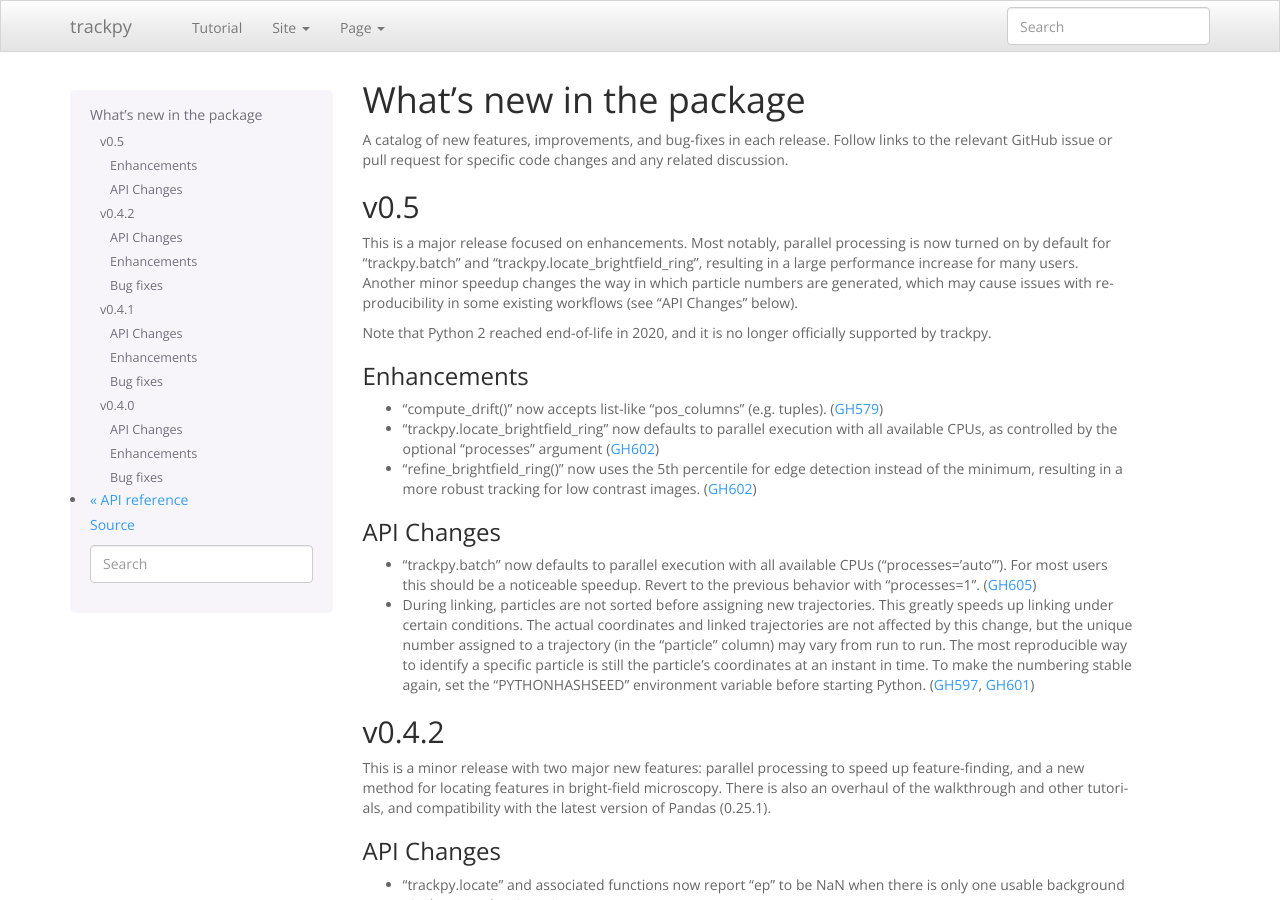
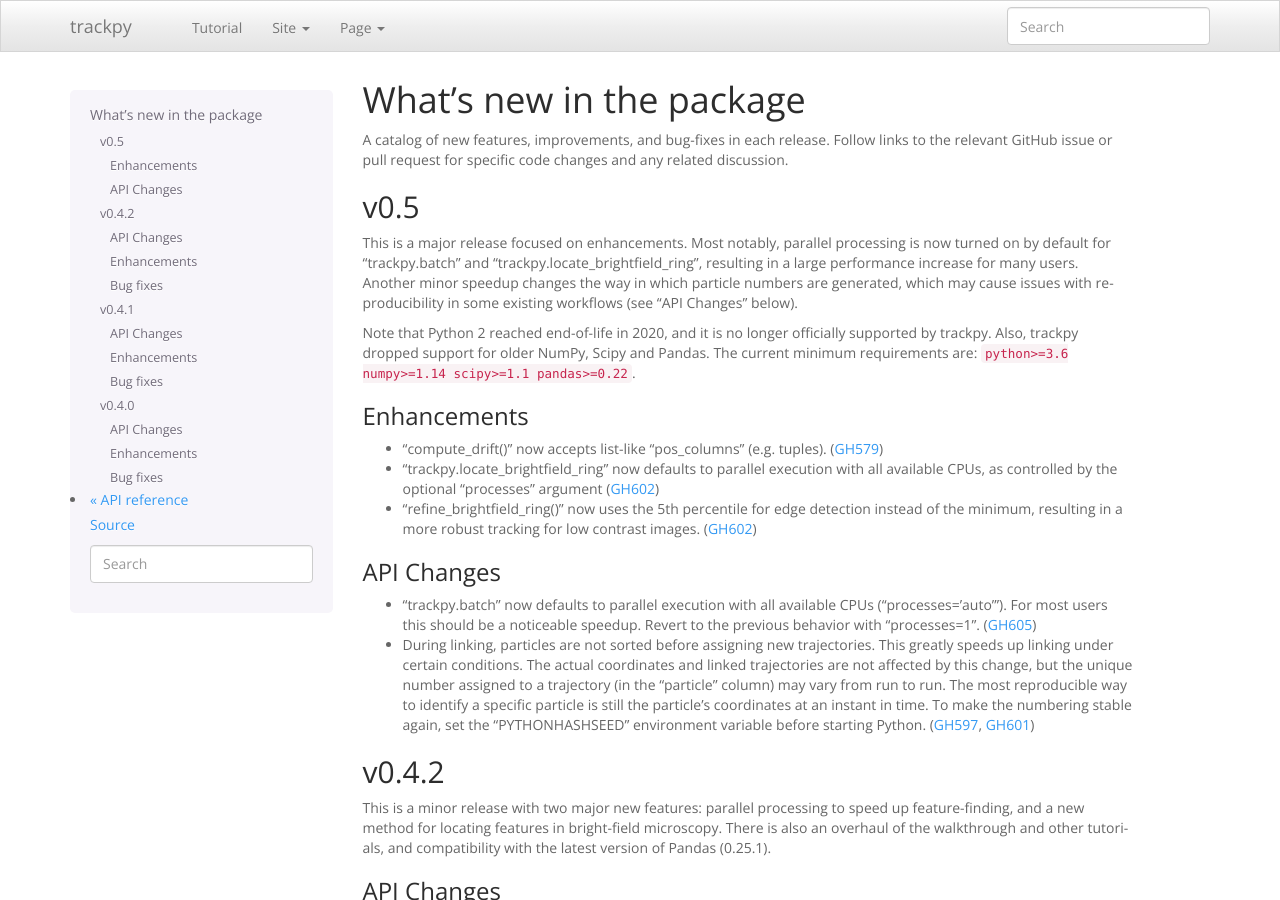
Before and after one commit to soft-matter/trackpy, a Sphinx documentation site: the page built from doc/whatsnew.rst, in a window 1280 px wide and 900 px high. Built offline with Sphinx 7.4.7, drawn with Linux system fonts in a browser that asks for light colours; pages that are not in the unit, such as notebooks, are missing from menus; the version number could not be read and is left out.

Commit message:
Update notes

```diff
--- a/doc/releases/v0.5.txt
+++ b/doc/releases/v0.5.txt
@@ -9,7 +9,8 @@
 workflows (see "API Changes" below).
 
 Note that Python 2 reached end-of-life in 2020, and it is no longer officially
-supported by trackpy.
+supported by trackpy. Also, trackpy dropped support for older NumPy, Scipy and Pandas.
+The current minimum requirements are: ``python>=3.6 numpy>=1.14 scipy>=1.1 pandas>=0.22``.
 
 Enhancements
 ~~~~~~~~~~~~
```
